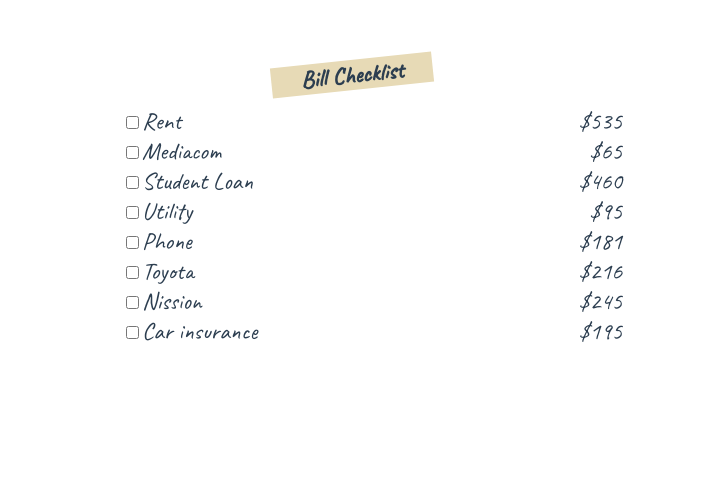
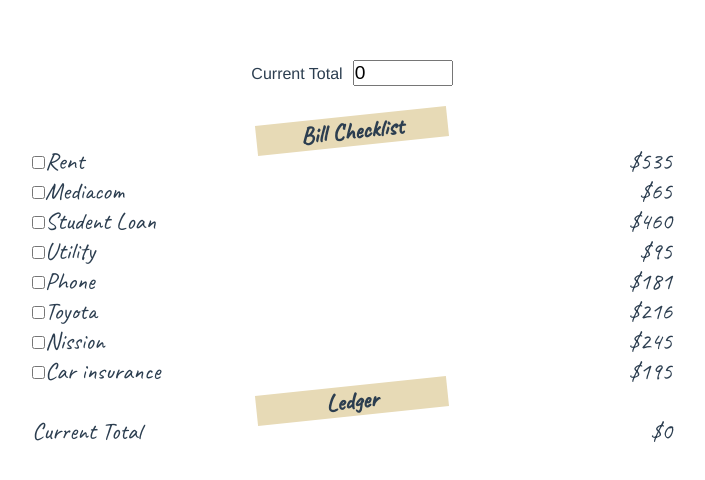
Before and after one commit to mwritter/vue_bill_app, a Vue app: page / in a window 1280 px wide. Shown: the top 480 px of the page, without its empty margins (288-993 px from the left). Built offline with nearby package versions, Linux system fonts and the light colour scheme.

Commit message:
Updated ledger function and ledger style

```diff
--- a/src/App.vue
+++ b/src/App.vue
@@ -1,41 +1,74 @@
 <template>
   <div id="app">
-    <app-bill-checklist :bills="this.getBills()" />
+    <div id="controls">
+      <label for="current-total">Current Total</label>
+      <input id="currentTotal" name="current-total" v-model="currentTotal" type="number">
+    </div>
+    <app-bill-checklist @toggleBill="toggleBill" :bills="this.getBills()" />
+    <app-ledger :bills="this.getCompletedBills" :currentTotal="this.getCurrentTotal()"/>
   </div>
 </template>
 
 <script>
 import BillChecklist from './components/BillChecklist'
+import Ledger from './components/Ledger'
 
 export default {
   name: 'app',
   components: {
-    'app-bill-checklist': BillChecklist
+    'app-bill-checklist': BillChecklist,
+    'app-ledger': Ledger
   },
   data(){
     return {
+      currentTotal: 0,
       bills: [
-        {name:'Rent', value:535},
-        {name:'Mediacom', value: 65},
-        {name:'Student Loan' , value: 460},
-        {name:'Utility', value: 95},
-        {name:'Phone', value: 181},
-        {name:'Toyota', value: 216},
-        {name:'Nission', value: 245},
-        {name:'Car insurance', value: 195}
+        {name:'Rent', value: 535.00, complete: false},
+        {name:'Mediacom', value: 65.00, complete: false},
+        {name:'Student Loan' , value: 460.00, complete: false},
+        {name:'Utility', value: 95.00, complete: false},
+        {name:'Phone', value: 181.00, complete: false},
+        {name:'Toyota', value: 216.00, complete: false},
+        {name:'Nission', value: 245.00, complete: false},
+        {name:'Car insurance', value: 195.00, complete: false}
       ]
+    }
+  },
+  computed: {
+    getCompletedBills(){
+      return this.bills.filter(bill => {
+        return bill.complete;
+      })
     }
   },
   methods: {
     getBills() {
       return this.bills;
-    }
+    },
+    getCurrentTotal(){
+      return this.currentTotal;
+    },
+    toggleBill(bill){
+      bill.complete = !bill.complete;
+      // after toggle
+      if (bill.complete){
+        this.currentTotal -= parseFloat(bill.value)
+      } else {
+        this.currentTotal += parseFloat(bill.value)
+      }
+    },
   }
 }
 </script>
 
 <style>
+* {
+  margin: 0px;
+  padding: 0px;
+  box-sizing: border-box;
+}
 #app {
+  display: gird;
   font-family: 'Avenir', Helvetica, Arial, sans-serif;
   -webkit-font-smoothing: antialiased;
   -moz-osx-font-smoothing: grayscale;
@@ -47,4 +80,12 @@ export default {
   font-family: 'Caveat', cursive;
   font-size: 1.5em;
 }
+#controls {
+  margin-bottom: 30px;
+}
+#controls #currentTotal{
+  max-width: 100px;
+  font-size: 1.2em;
+  margin-left: 10px;
+}
 </style>
--- a/src/components/BillChecklist.vue
+++ b/src/components/BillChecklist.vue
@@ -7,7 +7,7 @@
           <ul id="bill-list">
               <li class="bill-list-item" v-for="(bill) in bills" :key="bill.name">
                     <div>
-                        <input type="checkbox" />
+                        <input @click="toggleBill(bill)" :id="bill.name" type="checkbox" />
                         <label class="text" for="price">{{bill.name}}</label>
                     </div>
                     <span id="price" class="text" name="price">${{bill.value}}</span>
@@ -23,6 +23,18 @@ export default {
     props:{
         bills: {
             type: Array
+        }
+    },
+    mounted(){
+        for(const bill of this.bills){
+            if (bill.complete){
+                document.getElementById(bill.name).checked = true;
+            }
+        }
+    },
+    methods: {
+        toggleBill(bill) {
+            this.$emit("toggleBill", bill);
         }
     }
 }
@@ -41,15 +53,13 @@ main{
     background-color: #E7DAB6;
     width: 30%;
     justify-self: center;
-    /* background-image: url('../assets/logo.png') no-repeat; */
-    /* background-size: 100%; */
-    /* clip-path: polygon(100% 23%, 91% 31%, 100% 38%, 89% 59%, 100% 73%, 92% 86%, 100% 100%, 0 100%, 0 0, 100% 0); */
 }
 #heading h1 {
     margin: 0px;
 }
 #bill-list{
-    width: 500px;
+    padding: 0px;
+    width: 50vw;
 }
 .bill-list-item{
     display: flex;
--- /dev/null
+++ b/src/components/Ledger.vue
@@ -0,0 +1,71 @@
+<template>
+  <main>
+      <h1 id="heading" class="text">Ledger</h1>
+      <div class="ledger-item">
+          <span class="text">Current Total</span>
+          <span class="text">${{currentTotal}}</span>
+      </div>
+      <div id="completed-bills">
+          <ul id="ledger-list">
+              <li v-for="bill in bills" :key="bill.name">
+                  <div class="ledger-item">
+                      <span class="text bill-name">{{bill.name}}</span>
+                      <span class="text bill-value">-${{bill.value}}</span>
+                  </div>
+              </li>
+          </ul>
+      </div>
+  </main>
+</template>
+
+<script>
+export default {
+    name: 'Ledger',
+    props:{
+        bills: {
+            type: Array
+        },
+        currentTotal: {
+            type: Number
+        }
+    },
+    data() {
+        return {
+
+        }
+    },
+    computed: {
+        getCurrentTotal() {
+            let currentTotal = this.currentTotal;
+            for(const bill of this.bills){
+                if (bill.complete){
+                    currentTotal -= bill.value;
+                }
+            }
+            return currentTotal;
+        }
+    }
+}
+</script>
+
+<style>
+main{
+    display: grid;
+}
+.ledger-item{
+    display: flex;
+    justify-content: space-between;
+    width: 50vw;
+    padding: 0px;
+}
+#ledger-list{
+    margin-top: 5rem;
+    list-style-type: none;
+}
+.bill-value{
+    color: red;
+}
+input#currentTotal:focus{
+    outline: none;
+}
+</style>
```
